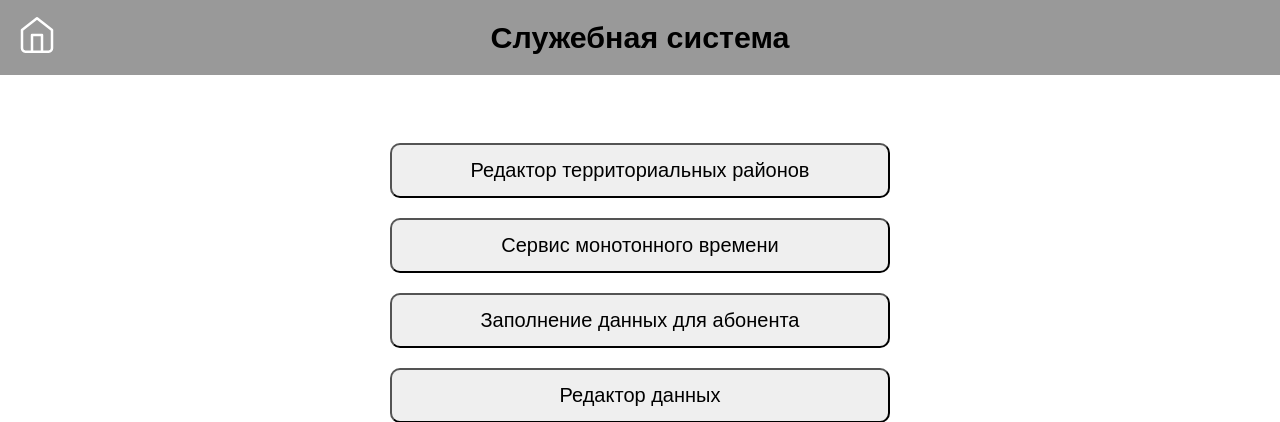
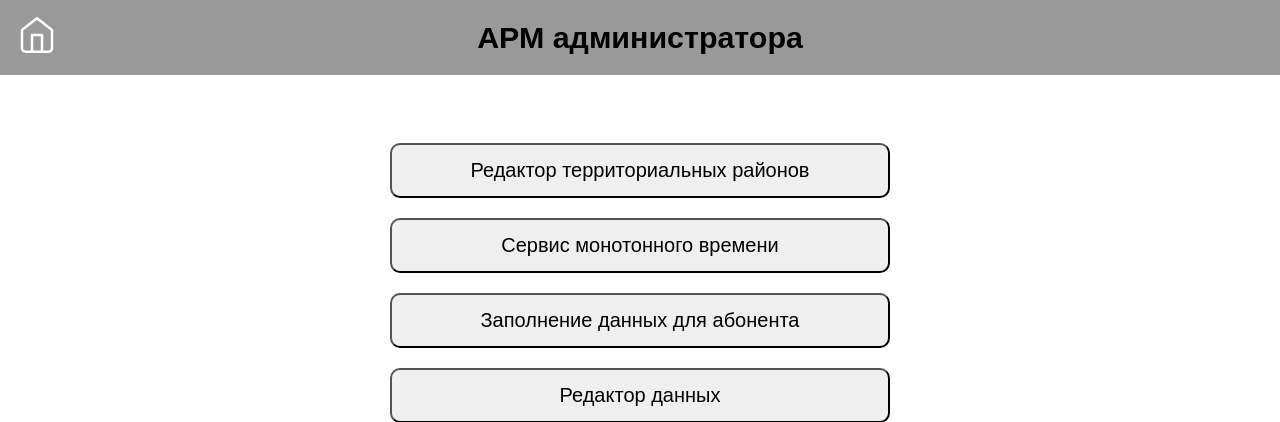
Before and after one commit to Aleksandrskm/SimpleTestFlask, a Flask app: page / in a window 1280 px wide. Shown: the top 422 px of the page. Run offline with Flask 3, Linux system fonts and the light colour scheme.

Commit message:
Update base.html

```diff
--- a/website/templates/base.html
+++ b/website/templates/base.html
@@ -3,7 +3,7 @@
 <head>
     <meta charset="UTF-8">
     <meta name="viewport" content="width=device-width, initial-scale=1.0">
-    <title>Служебная система</title>
+    <title>АРМ администратора</title>
     <link rel="stylesheet" href="{{ url_for('static', filename='css/style.css') }}">
 </head>
 <body>
@@ -15,7 +15,7 @@
             </a>
         </div>
 
-        <h1>Служебная система</h1>
+        <h1>АРМ администратора</h1>
     </header>
 
     {% block content %}
```
